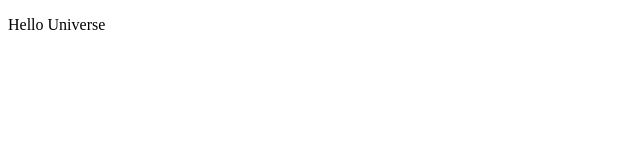
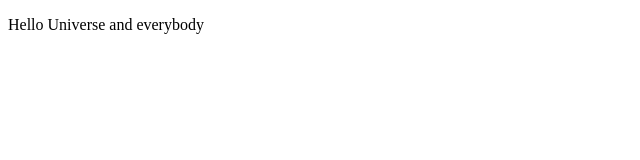
Before and after one commit to SAFAL12358/coursera-test, a plain HTML site: page index.html in a window 1280 px wide. Shown: the whole page, without its empty margins (0-640 px from the left). Drawn offline with Linux system fonts and the light colour scheme.

Commit message:
Next commit

```diff
--- a/index.html
+++ b/index.html
@@ -4,6 +4,6 @@
 	<title>Hello</title>
 </head>
 <body>
-	<p>Hello Universe</p>
+	<p>Hello Universe and everybody</p>
 </body>
 </html>
```
